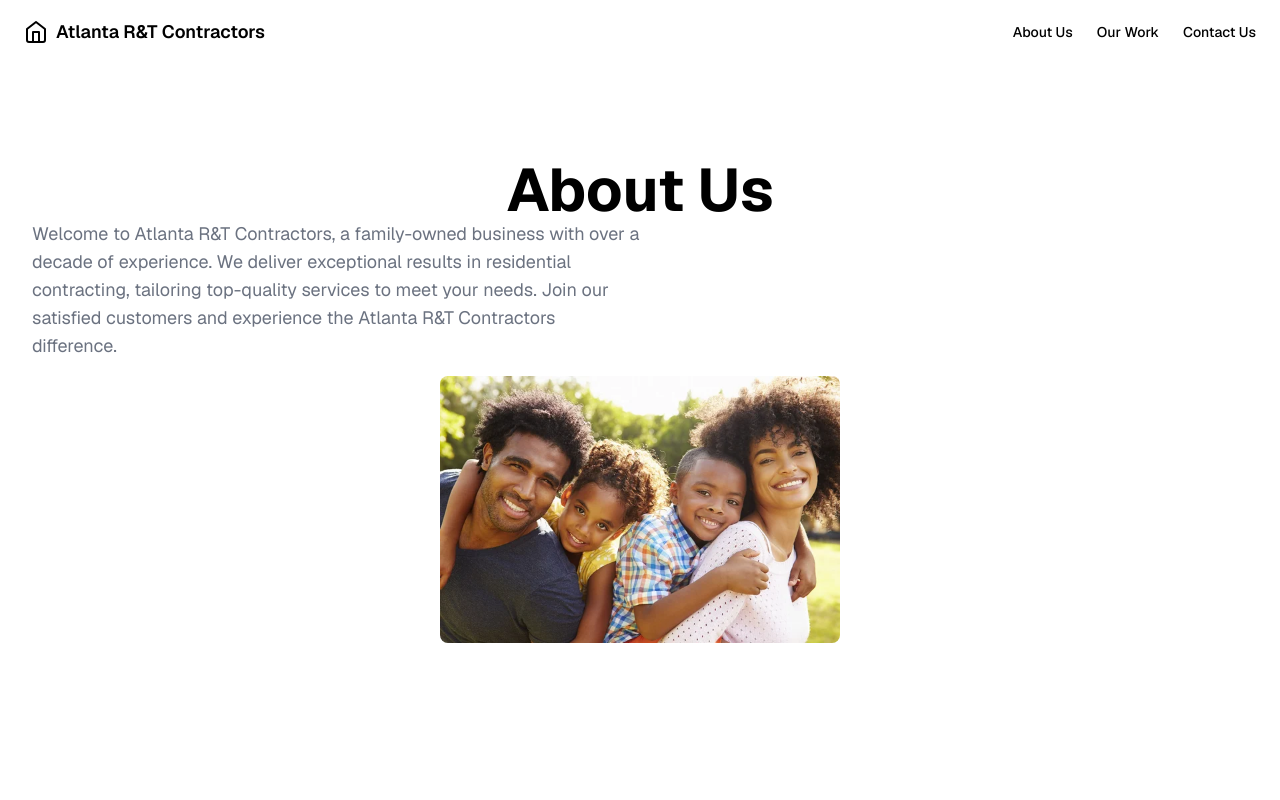
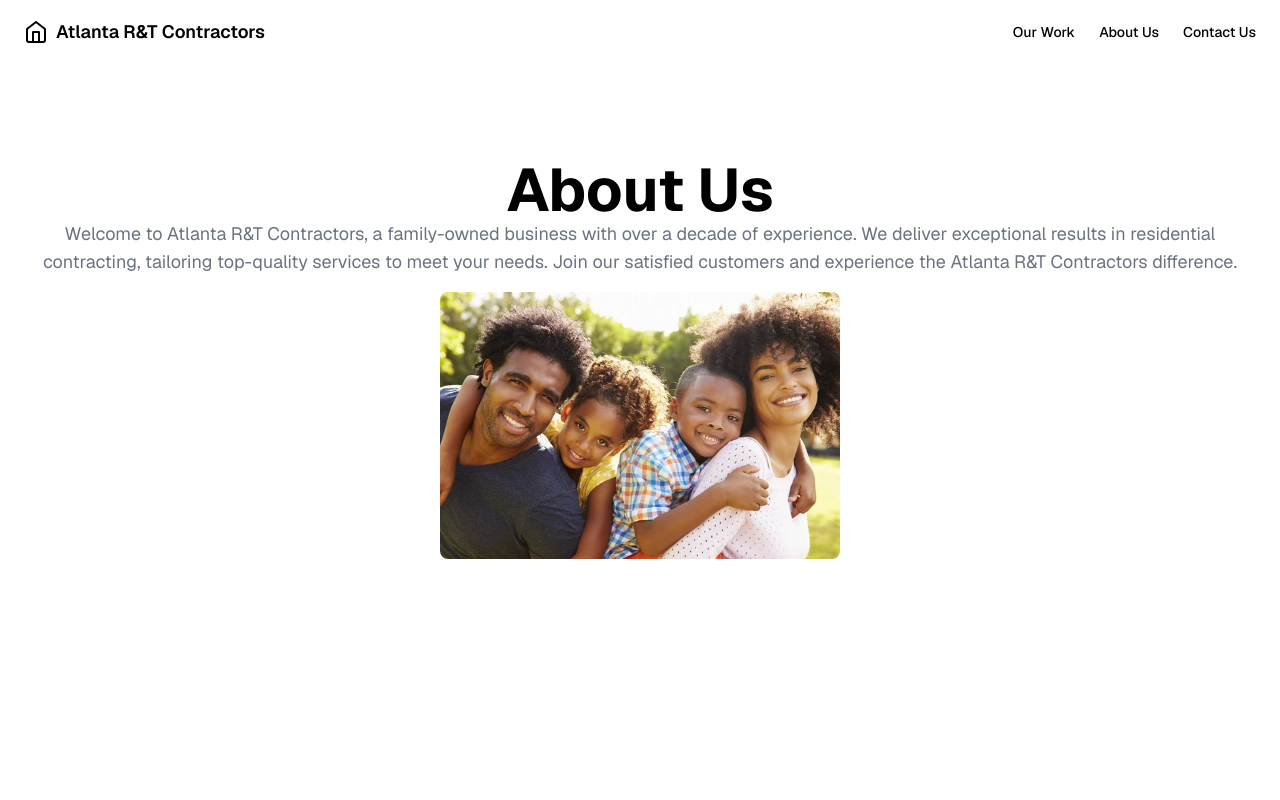
Before and after one commit to KarnellSchultz/atlanta-rnt-contractors, a Next.js app: page /about-us in a window 1280 px wide. Shown: the top 800 px of the page. Built offline with nearby package versions, Linux system fonts and the light colour scheme.

Commit message:
update about us page

```diff
--- a/app/about-us/page.tsx
+++ b/app/about-us/page.tsx
@@ -11,13 +11,11 @@ const aboutUsText = `Welcome to Atlanta R&T Contractors, a family-owned business
 export default function ContactPage() {
   return (
     <main className="flex min-h-screen flex-col items-center py-20 px-4">
-      <section className="sm:grid sm:grid-cols-2 flex flex-col items-center p-4">
+      <section className="flex flex-col items-center p-4">
         <h1 className=" col-span-full md:text-6xl text-4xl font-bold flex flex-col text-center">
           About Us
         </h1>
-        <div>
-          <p className="text-gray-500 text-lg font-normal">{aboutUsText}</p>
-        </div>
+        <p className="text-gray-500 text-center text-lg font-normal">{aboutUsText}</p>
       </section>
       <div className="relative overflow-hidden rounded-lg">
         <Image src="/images/FAM.jpeg" alt="A family photo" width={400} height={400} />
--- a/components/ui/header.tsx
+++ b/components/ui/header.tsx
@@ -10,18 +10,22 @@ export const Header = () => {
         <span className="hidden sm:inline">
           <HomeIcon className="h-6 w-6" />
         </span>
-        <span className="hidden sm:inline ml-2 text-sm sm:text-lg font-semibold">{BRAND_NAME.LONG}</span>
-        <span className="inline sm:hidden ml-2 text-sm sm:text-lg font-semibold">{BRAND_NAME.SHORT}</span>
+        <span className="hidden sm:inline ml-2 text-sm sm:text-lg font-semibold">
+          {BRAND_NAME.LONG}
+        </span>
+        <span className="inline sm:hidden ml-2 text-sm sm:text-lg font-semibold">
+          {BRAND_NAME.SHORT}
+        </span>
       </Link>
       <nav className="ml-auto flex gap-4 sm:gap-6">
-        <Link className="text-sm font-medium hover:underline underline-offset-8" href={LINK.about}>
-          About Us
-        </Link>
         <Link
           className="text-sm font-medium hover:underline underline-offset-8"
           href={LINK.ourWork}
         >
           Our Work
+        </Link>
+        <Link className="text-sm font-medium hover:underline underline-offset-8" href={LINK.about}>
+          About Us
         </Link>
         <Link
           className="text-sm font-medium hover:underline underline-offset-8"
```
